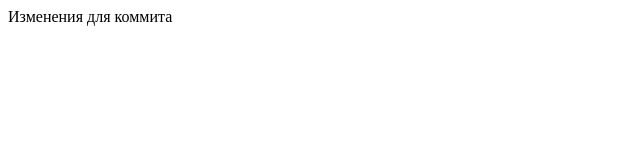
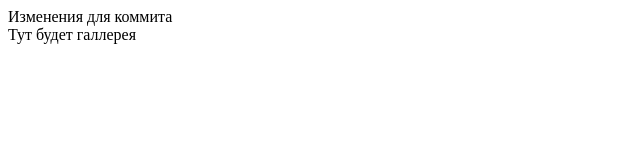
Before and after one commit to PDoki/git-test, a plain HTML site: page index.html in a window 1280 px wide. Shown: the whole page, without its empty margins (0-640 px from the left). Drawn offline with Linux system fonts and the light colour scheme.

Commit message:
gallery commit 1

```diff
--- a/index.html
+++ b/index.html
@@ -9,5 +9,8 @@
   <div>
     Изменения для коммита
   </div>
+  <div>
+    Тут будет галлерея
+  </div>
 </body>
 </html>
```
